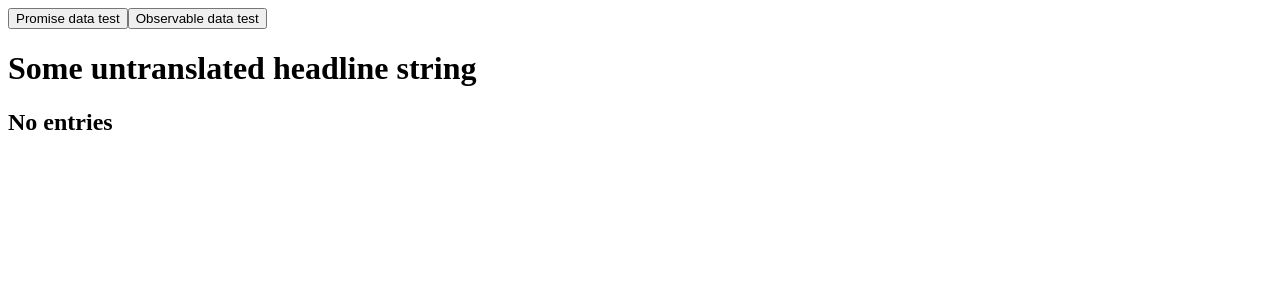
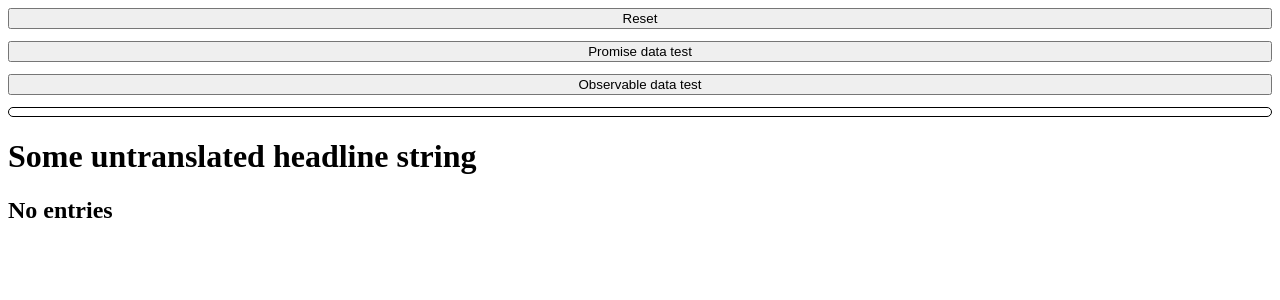
Before and after one commit to owehmer/ng16-signal-test, an Angular app: page / in a window 1280 px wide. Shown: the top 300 px of the page. Built offline with nearby package versions, Linux system fonts and the light colour scheme.

Commit message:
add reset button and show loading bar permanently

```diff
--- a/src/app/some-list/some-list.component.css
+++ b/src/app/some-list/some-list.component.css
@@ -1,3 +1,12 @@
+.button-wrapper {
+  display: flex;
+  flex-direction: column;
+
+  & > button:not(:last-child) {
+    margin-bottom: 12px;
+  }
+}
+
 /**
  * loading bar taken from
  * https://codepen.io/stoepke/pen/QOOqGW
--- a/src/app/some-list/some-list.component.html
+++ b/src/app/some-list/some-list.component.html
@@ -1,9 +1,12 @@
-<button (click)="initPromiseTest()">Promise data test</button>
-<button (click)="initObservableTest()">Observable data test</button>
+<div class="button-wrapper">
+  <button (click)="resetVm()">Reset</button>
+  <button (click)="initPromiseTest()">Promise data test</button>
+  <button (click)="initObservableTest()">Observable data test</button>
+</div>
 
 <ng-container *ngIf="viewModel() as vm">
-  <div *ngIf="vm.showGlobalLoadingIndicator" class="loader">
-    <div class="loaderBar"></div>
+  <div class="loader">
+    <div *ngIf="vm.showGlobalLoadingIndicator" class="loaderBar"></div>
   </div>
 
   <h1>{{vm.headline}}</h1>
--- a/src/app/some-list/some-list.component.ts
+++ b/src/app/some-list/some-list.component.ts
@@ -27,6 +27,10 @@ export class SomeListComponent {
     this.someListService.initObservableTest();
   }
 
+  public resetVm() {
+    this.someListService.resetViewModelStateToZero();
+  }
+
   public trackByName(_: number, entry: SomeListEntryViewmodel) {
     return entry.name;
   }
--- a/src/app/some-list/some-list.service.ts
+++ b/src/app/some-list/some-list.service.ts
@@ -58,7 +58,7 @@ export class SomeListService {
     })
   }
 
-  private resetViewModelStateToZero() {
+  public resetViewModelStateToZero() {
     this.obsTest$$?.unsubscribe();
     this.globalLoading$$?.unsubscribe();
     this._viewmodel.set(this.getVmInitState());
```
